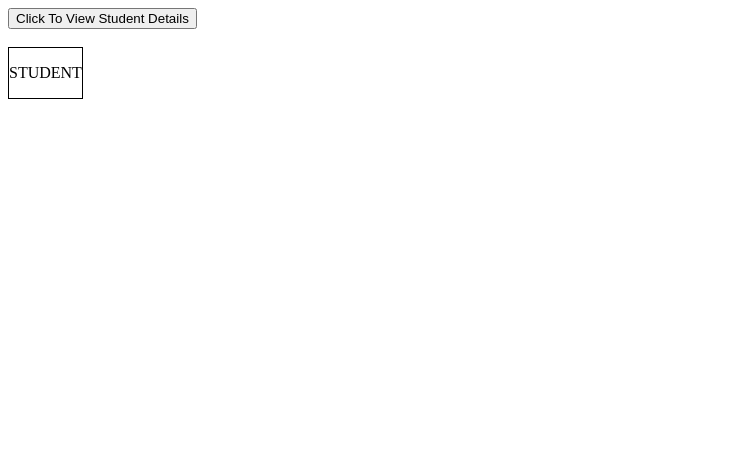
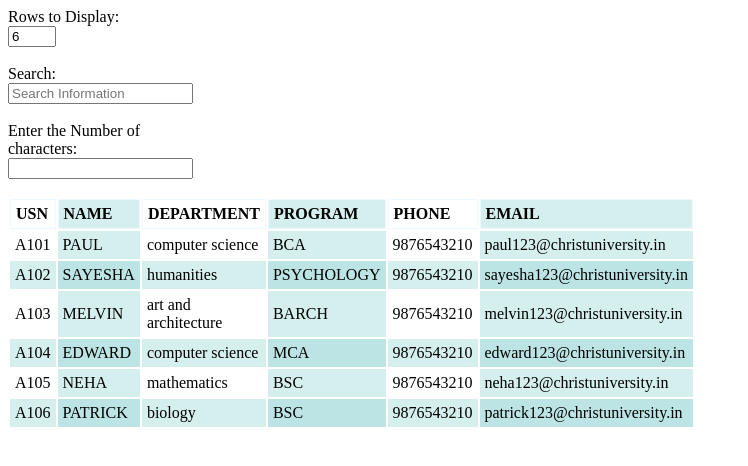
Before and after one commit to 2147241-anagha/STUDENT-MANAGEMENT-SYSTEM, a plain HTML site: page index1.html in a window 1280 px wide. Shown: the whole page, without its empty margins (0-748 px from the left). Drawn offline with nearby package versions, Linux system fonts and the light colour scheme.

Commit message:
Add files via upload

```diff
--- a/index1.html
+++ b/index1.html
@@ -1,67 +1,45 @@
 <!DOCTYPE html>
-<html>
-<style>
-table,th,td {
-  border : 1px solid black;
-  border-collapse: collapse;
-}
-th,td {
-  padding: 5px;
-}
-</style>
-<body>
-
-<button type="button" onclick="loadXMLDoc()">Click To View Student Details</button>
-<br><br>
-<table id="demo"></table>
+<html lang="en">
+<head>
+    <meta charset="UTF-8">
+    <meta http-equiv="X-UA-Compatible" content="IE=edge">
+    <meta name="viewport" content="width=device-width, initial-scale=1.0">
+    <title>Document</title>
+    <script src="angular.min.js"></script>
+    <script src="stu.js"></script>
+    <link href="text2.css" rel="stylesheet">
+</head>
+<body ng-app="student1">
+    <div ng-controller="studentctrl">
+        Rows to Display:<input type="number" step="1" min="0" max="6" ng-model="rowlimit"/><br><br>
+        Search:<input type="text" placeholder="Search Information" ng-model="search"><br><br>
+        Enter the Number of characters:<input type="text" ng-model="limit"/><br><br>
 
 
-<script>
-function loadXMLDoc() {
-  var xmlhttp = new XMLHttpRequest();
-  xmlhttp.onreadystatechange = function() {
-    if (this.readyState == 4 && this.status == 200) {
-      myFunction(this);
-    }
-  };
-  xmlhttp.open("GET", "student.xml", true);
-  xmlhttp.send();
-}
-function myFunction(xml) {
-  var i;
-  var xmlDoc = xml.responseXML;
-  var table="<tr><th>USN</th><th>NAME</th><th>COLLEGE</th><th>PROGRAM</th><th>BRANCH</th><th>YEAR</th><th>PHONE</th><th>EMAILID</th></tr>";
-  var x = xmlDoc.getElementsByTagName("STUDENT");
-  for (i = 0; i <x.length; i++) {
-    table += "<tr><td>" +
-    x[i].getElementsByTagName("USN")[0].childNodes[0].nodeValue +
-    "</td><td>" +
-    x[i].getElementsByTagName("NAME")[0].childNodes[0].nodeValue +
-    "</td><td>"+
-    x[i].getElementsByTagName("COLLEGE")[0].childNodes[0].nodeValue +
-    "</td><td>"+
-    x[i].getElementsByTagName("PROGRAM")[0].childNodes[0].nodeValue +
-    "</td><td>"+
-    x[i].getElementsByTagName("BRANCH")[0].childNodes[0].nodeValue +
-    "</td><td>"+
-    x[i].getElementsByTagName("YEAR")[0].childNodes[0].nodeValue +
-    "</td><td>"+
-    x[i].getElementsByTagName("PHONE")[0].childNodes[0].nodeValue +
-    "</td><td>"+
-    x[i].getElementsByTagName("EMAILID")[0].childNodes[0].nodeValue +
-    "</td></tr>";
-  }
-  document.getElementById("demo").innerHTML = table;
-}
-var tag = document.createElement("p");
-   var text = document.createTextNode("STUDENT");
-   tag.appendChild(text);
-   var element = document.getElementById("demo");
-   element.appendChild(tag);
+<table style="width:100%">
+    <tr style="width:60%">
+        <th>USN</th>
+        <th>NAME</th>
+        <th>DEPARTMENT</th>
+        <th>PROGRAM</th>
+        <th>PHONE</th>
+        <th>EMAIL</th>
+    </tr>
+    <tbody>
+        <tr ng-repeat="stu in student|limitTo:rowlimit|filter:search">
+            <td>{{stu.USN|myfilter:limit}}</td>
+            <td>{{stu.name|uppercase}}</td>
+            <td>{{stu.department|lowercase}}</td>
+            <td>{{stu.program|uppercase}}</td>
+            <td>{{stu.phone|lowercase}}</td>
+            <td>{{stu.email|lowercase}}</td>
 
 
+        </tr>
+    </tbody>
+</table>
 
-</script>
+    </div>
 
 </body>
 </html>
--- /dev/null
+++ b/text2.css
@@ -0,0 +1,30 @@
+body{
+    font-family: 'Times New Roman', Times, serif;
+    font-weight: 300;
+
+}
+
+td{
+    max-width:fit-content;
+     border: 1px aliceblue;
+    padding: 5px;
+    border-color: aliceblue;
+}
+th{
+    border: 1px solid aliceblue;
+    padding: 5px;
+    text-align: left;
+}
+tr:nth-child(even) {
+    background-color: rgba(150, 212, 212, 0.4);
+  }
+
+  th:nth-child(even),td:nth-child(even) {
+    background-color: rgba(150, 212, 212, 0.4);
+  }
+  div{
+      font-family:'Times New Roman', Times, serif
+      background-color: antiquewhite;
+      height: 100px;
+       width: 150px;
+  }
```
Also changed, not shown: Screenshot (732).png (added).
